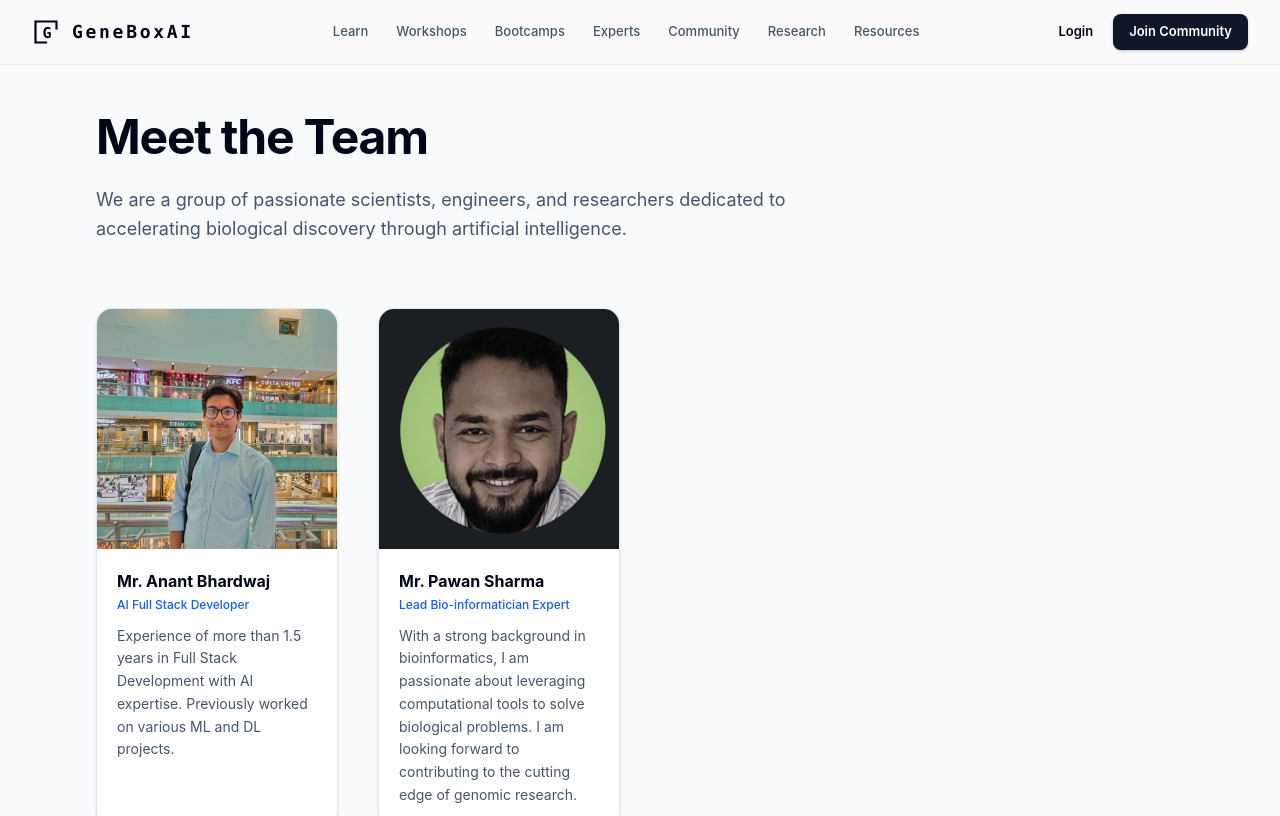
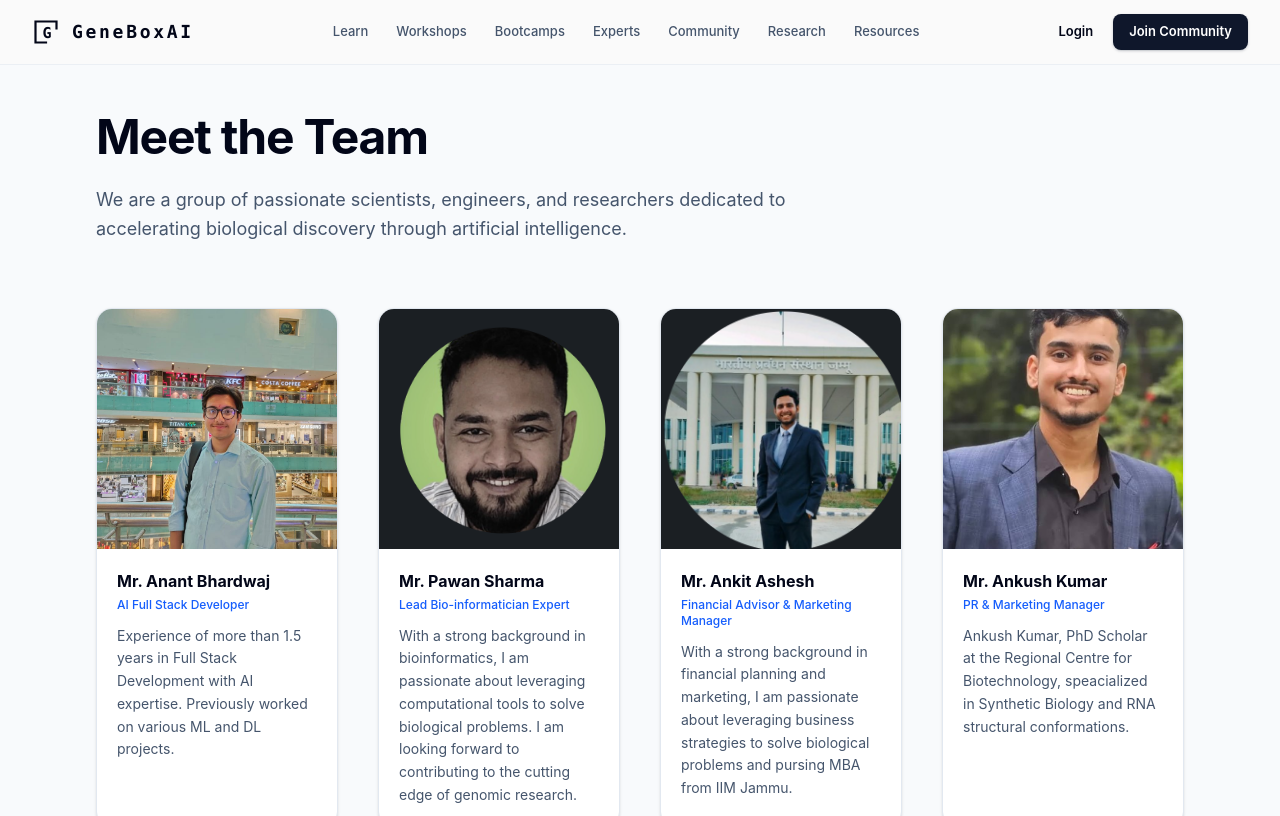
Before and after one commit to Anantbhardwaj2003/BioEdu_AI, a React (Vite) app in the folder bioedu_frontend/: page /teams in a window 1280 px wide. Shown: the top 816 px of the page. Built offline with nearby package versions, Linux system fonts and the light colour scheme.

Commit message:
feat: create Teams page and add team member profile images

```diff
--- a/bioedu_frontend/src/pages/Teams.tsx
+++ b/bioedu_frontend/src/pages/Teams.tsx
@@ -1,7 +1,9 @@
 import { motion } from 'motion/react';
 import { Microscope, Brain } from 'lucide-react';
 import Anant from "../../public/team1.jpeg";
-import Pawan from "../../public/team2.png"
+import Pawan from "../../public/team2.png";
+import Ankush from "../../public/team3.jpeg";
+import Ankit from "../../public/team4.png";
 
 export default function Teams() {
   const teamMembers = [
@@ -18,6 +20,20 @@ export default function Teams() {
       bio: "With a strong background in bioinformatics, I am passionate about leveraging computational tools to solve biological problems. I am looking forward to contributing to the cutting edge of genomic research.",
       image: Pawan,
       icon: <Brain className="w-5 h-5 text-indigo-500" />
+    },
+    {
+      name: "Mr. Ankit Ashesh",
+      role: "Financial Advisor & Marketing Manager",
+      bio: "With a strong background in financial planning and marketing, I am passionate about leveraging business strategies to solve biological problems and pursing MBA from IIM Jammu.",
+      image: Ankit,
+      icon: <Microscope className="w-5 h-5 text-blue-500" />
+    },
+    {
+      name: "Mr. Ankush Kumar",
+      role: "PR & Marketing Manager",
+      bio: "Ankush Kumar, PhD Scholar at the Regional Centre for Biotechnology, speacialized in Synthetic Biology and RNA structural conformations.",
+      image: Ankush,
+      icon: <Microscope className="w-5 h-5 text-blue-500" />
     }
   ];
 
```
Also changed, not shown: bioedu_frontend/public/team3.jpeg (added), bioedu_frontend/public/team4.png (added).
